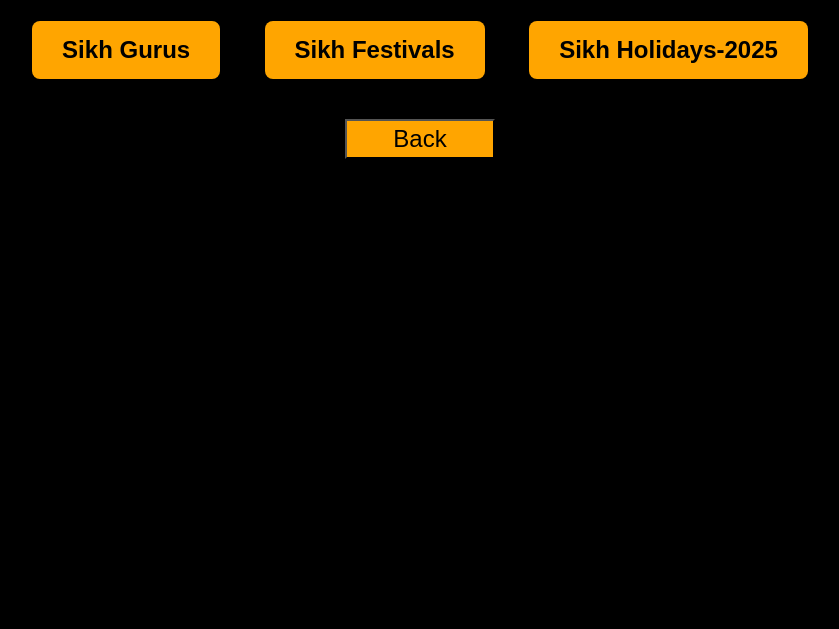
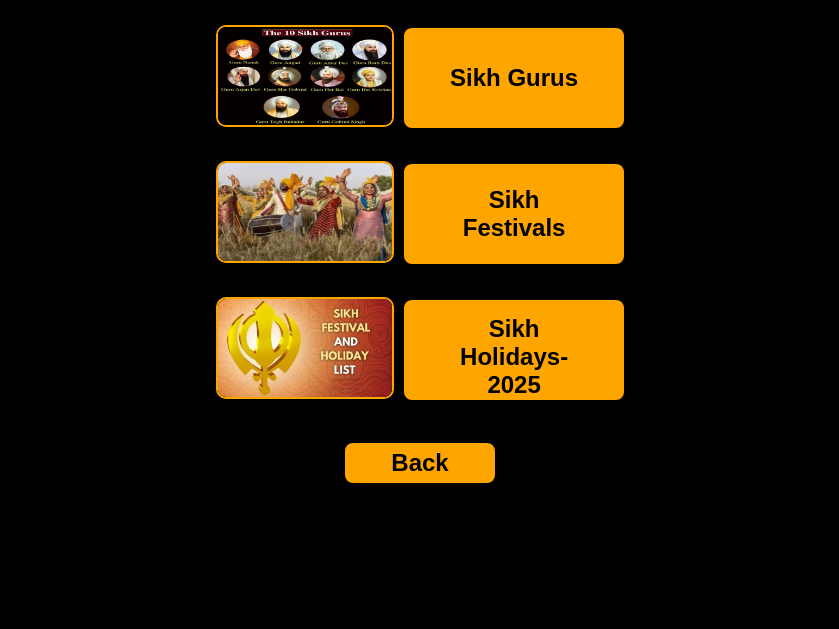
Before and after one commit to sikhsuae/SikhsUAE, a plain HTML site: page About Sikhism.html in a window 1280 px wide. Shown: the part 171-800 px from the top of the page, without its empty margins (220-1059 px from the left). Drawn offline with Linux system fonts and the light colour scheme.

Commit message:
Initial commit

```diff
--- a/About Sikhism.html
+++ b/About Sikhism.html
@@ -3,6 +3,7 @@
 <head>
     <meta charset="UTF-8">
     <title>About Sikhism</title>
+    <meta name="viewport" content="width=device-width, initial-scale=1.0">
     <style>
         body {
             background-color: black;
@@ -13,49 +14,102 @@
         }
         h1 {
             color: #FFD700; /* Brighter kesari */
+            margin-bottom: 40px;
+            font-size: 54px;
         }
+        /* Container for image + button pairs */
+        .btn-row {
+            display: flex;
+            align-items: center;
+            justify-content: center;
+            margin-bottom: 30px;
+        }
+        /* Images styling */
+        .btn-row img {
+            width: auto;       /* fixed width */
+            height: 98px;      /* fixed height */
+            object-fit: cover;  /* maintain aspect ratio, crop if needed */
+            margin-right: 10px; /* space between image and button */
+            border-radius: 10px;
+            border: 2px solid #FFA500;
+        }
+        /* Buttons styling */
         .button {
             background-color: #FFA500;
+            height: 100px;
+            width: 150px;
             color: black;
             border: none;
             padding: 15px 30px;
-            margin: 20px;
             font-size: 24px;
             cursor: pointer;
             border-radius: 8px;
+            min-width: 220px;
+            text-align: center;
         }
         .button:hover {
             background-color: #FF8C00; /* Darker orange */
         }
-
+        /* Back button styling */
+        .back-button {
+            width: 150px;
+            height: 40px;
+            font-size: 24px;
+            background-color: #FFA500;
+            color: black;
+            margin: 40px auto 0 auto;
+            display: block;
+            border: none;
+            border-radius: 8px;
+            cursor: pointer;
+        }
+        .back-button:hover {
+            background-color: #FF8C00;
+        }
     </style>
 </head>
 <body>
 
     <h1>About Sikhism</h1>
-    <p>Explore key aspects of Sikhism using the buttons below:</p>
-
+     <div class="btn-row">
+<a href="./Ten%20Gurus.html">
+  <img src="pictures/Ten Gurus.jpg" alt="Sikh Gurus" style="cursor:pointer;">
+</a>
         <button class="button" onclick="location.href='./Ten%20Gurus.html'">
             <b>Sikh Gurus</b>
         </button>
+    </div>
+
+    <div class="btn-row">
+        <a href="./Sikhfestivals.html">
+  <img src="pictures/Sikh Festivals.jpg" alt="Sikh Festivals" style="cursor:pointer;">
+</a>
+
         <button class="button" onclick="location.href='./Sikhfestivals.html'">
             <b>Sikh Festivals</b>
         </button>
+    </div>
+
+    <div class="btn-row">
+        <a href="./Sikh Holidays-2025.html">
+  <img src="pictures/Sikh Holidays.jpeg" alt="Sikh Holidays 2025" style="cursor:pointer;">
+</a>
+
         <button class="button" onclick="location.href='./Sikh Holidays-2025.html'">
             <b>Sikh Holidays-2025</b>
         </button>
+    </div>
+
     <!-- Back Button -->
-<button
-  type="button"
-  onclick="goBack()"
-  style="width: 150px; height: 40px; font-size: 24px; background-color: #FFA500; color: black; display: block; margin: 20px auto 0 auto; text-align: center;">
-  Back
+    <button type="button" onclick="goBack()" class="back-button">
+      <b>Back</b>
     </button>
 
     <script>
         function goBack() {
-    window.location.href = "./index.html"; // Case-sensitive on GitHub Pages
+            window.location.href = "./index.html";
         }
     </script>
+
 </body>
 </html>
```
Also changed, not shown: pictures/Guru Nanak Dev Ji.png (added), pictures/Sikh Festivals.jpg (added), pictures/Sikh Holidays.jpeg (added), pictures/Ten Gurus.jpg (added), 1 other file. Lines whose indentation alone changed are shown as unchanged.
